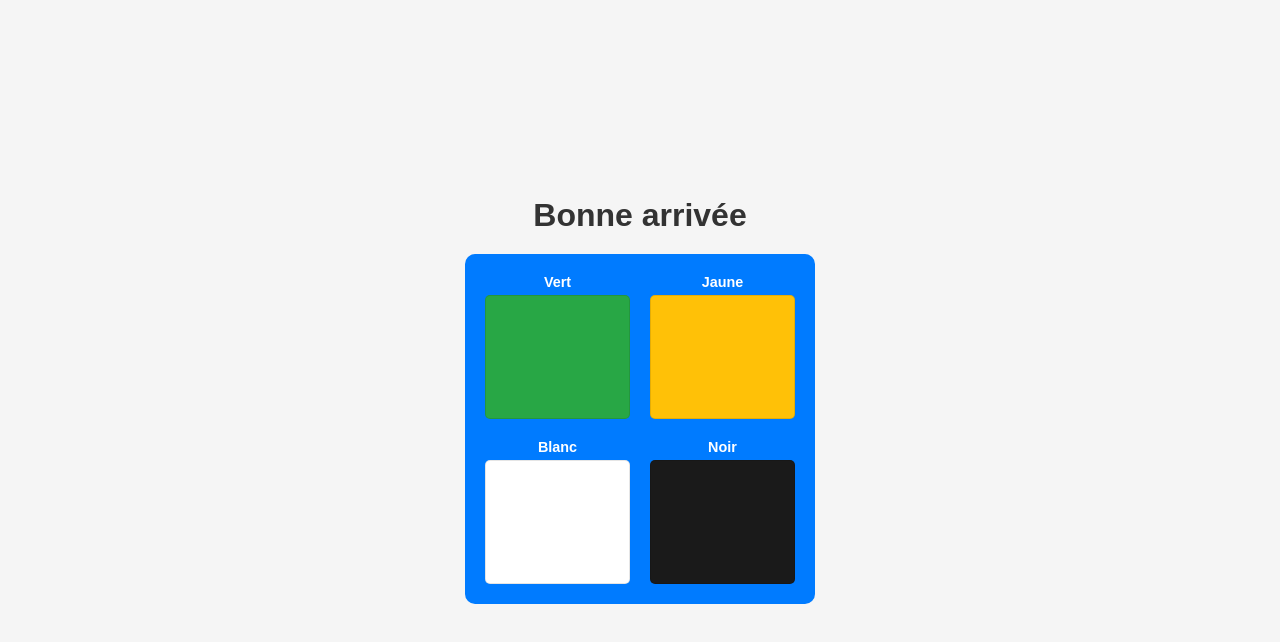
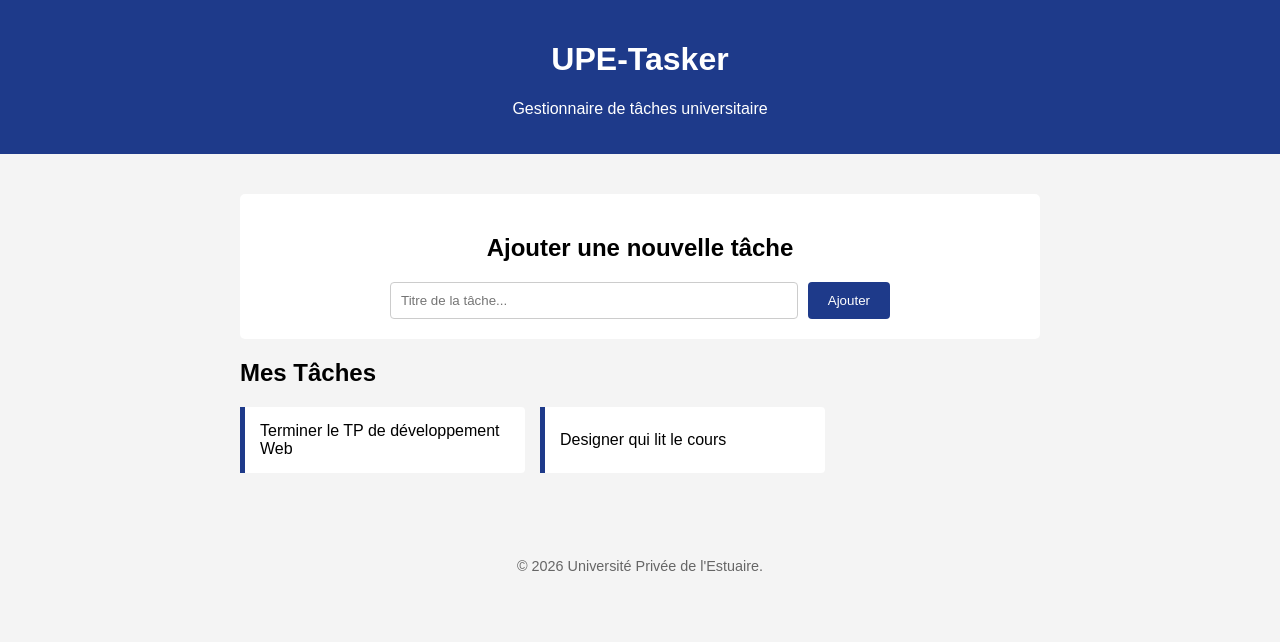
Before and after one commit to Moctarkiba/upe-tasker, a website: page index.html in a window 1280 px wide. Drawn offline with Linux system fonts and the light colour scheme.

Commit message:
nouvelle element ajouter

```diff
--- a/index.html
+++ b/index.html
@@ -3,46 +3,38 @@
 <head>
     <meta charset="UTF-8">
     <meta name="viewport" content="width=device-width, initial-scale=1.0">
-    <title>Carré Bleu Personnalisé</title>
+    <title>UPE-Tasker</title>
     <link rel="stylesheet" href="style.css">
 </head>
 <body>
 
-    <div class="container">
+    <header>
+        <h1>UPE-Tasker</h1>
+        <p>Gestionnaire de tâches universitaire</p>
+    </header>
 
-        <!-- Le message principal au-dessus -->
-        <h1 class="message">Bonne arrivée</h1>
+    <main>
 
-        <!-- Le grand carré bleu -->
-        <div class="grand-carre">
+        <section id="task-form-section">
+            <h2>Ajouter une nouvelle tâche</h2>
+            <form>
+                <input type="text" placeholder="Titre de la tâche..." required>
+                <button type="submit">Ajouter</button>
+            </form>
+        </section>
 
-            <!-- 1. En haut à gauche : Vert -->
-            <div class="bloc-petit-carre">
-                <span class="nom-carre">Vert</span>
-                <div class="couleur-carre vert"></div>
-            </div>
+        <section id="task-list-section">
+            <h2>Mes Tâches</h2>
+            <ul id="task-list">
+                <li>Terminer le TP de développement Web</li>
+                <li>Designer qui lit le cours</li>
+            </ul>
+        </section>
+    </main>
 
-            <!-- 2. En haut à droite : Jaune -->
-            <div class="bloc-petit-carre">
-                <span class="nom-carre">Jaune</span>
-                <div class="couleur-carre jaune"></div>
-            </div>
-
-            <!-- 3. En bas à gauche (sous le Vert) : Blanc -->
-            <div class="bloc-petit-carre">
-                <span class="nom-carre">Blanc</span>
-                <div class="couleur-carre blanc"></div>
-            </div>
-
-            <!-- 4. En bas à droite (sous le Jaune) : Noir -->
-            <div class="bloc-petit-carre">
-                <span class="nom-carre">Noir</span>
-                <div class="couleur-carre noir"></div>
-            </div>
-
-        </div>
-
-    </div>
+    <footer>
+        <p>&copy; 2026 Université Privée de l'Estuaire.</p>
+    </footer>
 
 </body>
 </html>
--- a/style.css
+++ b/style.css
@@ -1,71 +1,94 @@
-* {
+/* ==========================================
+   PARTIE 2 : MISE EN FORME DE BASE
+   ========================================== */
+
+body {
+    font-family: Arial, sans-serif;
+    background-color: #f4f4f4;
     margin: 0;
     padding: 0;
-    box-sizing: border-box;
 }
 
-body {
-    display: flex;
-    justify-content: center;
-    align-items: center;
-    min-height: 100vh;
-    background-color: #f5f5f5;
-    font-family: Arial, sans-serif;
+header {
+    background-color: #1e3a8a;
+    color: white;
+    text-align: center;
+    padding: 20px;
 }
 
-.container {
+main {
+    max-width: 800px;
+    margin: 20px auto;
+    padding: 20px;
+}
+
+footer {
+    text-align: center;
+    padding: 15px;
+    color: #666;
+    font-size: 0.9rem;
+}
+
+#task-form-section {
+    background: white;
+    padding: 20px;
+    margin-bottom: 20px;
+    border-radius: 5px;
+
     display: flex;
     flex-direction: column;
     align-items: center;
-    gap: 20px;
 }
 
-.message {
-    color: #333;
-    font-size: 2rem;
-    font-weight: bold;
+form {
+    display: flex;
+    gap: 10px;
+    width: 100%;
+    max-width: 500px;
 }
 
-/* Le grand carré bleu */
-.grand-carre {
-    width: 350px;
-    height: 350px;
-    background-color: #007bff;
-    padding: 20px;
-    border-radius: 10px;
-
-    /* Grille 2x2 */
-    display: grid;
-    grid-template-columns: repeat(2, 1fr);
-    grid-template-rows: repeat(2, 1fr);
-    gap: 20px;
+form input {
+    flex: 1; /*prend tout l'espace disponible */
+    padding: 10px;
+    border: 1px solid #ccc;
+    border-radius: 4px;
 }
 
-/* Structure de chaque petit carré (Nom + Couleur) */
-.bloc-petit-carre {
-    display: flex;
-    flex-direction: column;
-    align-items: center;
-    gap: 5px;
+form button {
+    padding: 10px 20px;
+    background-color: #1e3a8a;
+    color: white;
+    border: none;
+    border-radius: 4px;
+    cursor: pointer;
 }
 
-/* Texte au-dessus des carrés */
-.nom-carre {
-    color: #ffffff;
-    font-size: 0.9rem;
-    font-weight: bold;
+#task-list {
+    list-style: none;
+    padding: 0;
 }
 
-/* Zone de couleur */
-.couleur-carre {
-    flex-grow: 1;
-    width: 100%;
-    border-radius: 5px;
-    border: 1px solid rgba(0, 0, 0, 0.1); /* Bordure très fine pour que le carré blanc reste bien visible */
+li {
+    background-color: white;
+    padding: 15px;
+    margin-bottom: 10px;
+    border-left: 5px solid #1e3a8a;
+    border-radius: 0 4px 4px 0;
+    display: flex;
+    justify-content: space-between;
+    align-items: center;
 }
 
-/* Vos couleurs spécifiques */
-.vert   { background-color: #28a745; }
-.jaune  { background-color: #ffc107; }
-.blanc  { background-color: #ffffff; }
-.noir   { background-color: #1a1a1a; }
+/*Écrans larges*/
+@media (min-width: 768px) {
+    #task-list {
+        display: flex;
+        flex-wrap: wrap; /* Permet aux cartes de revenir à la ligne */
+        gap: 15px;
+    }
+
+    li {
+        width: 250px;
+        margin-bottom: 0; /* Annule la marge du bas du mode mobile */
+    }
+}
```
